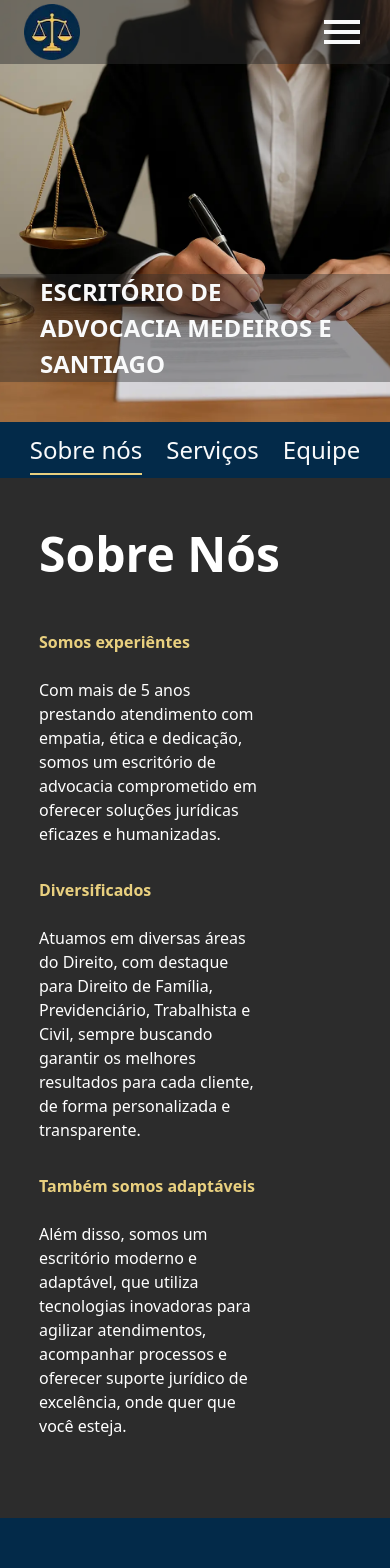
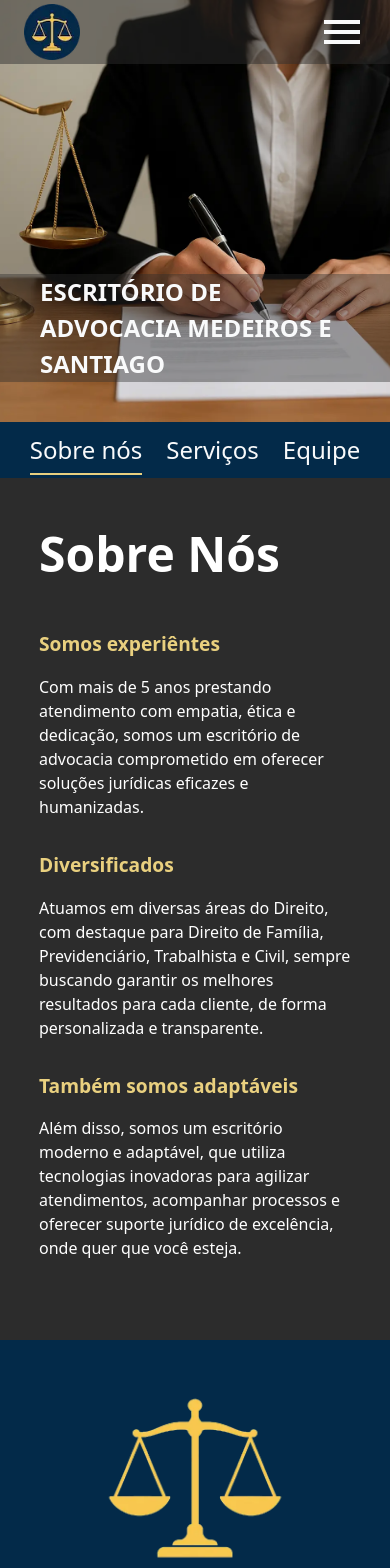
Before and after one commit to DavidSheltonSF/corporate-lawyer-website, a Next.js app: page / in a window 390 px wide. Shown: the top 1568 px of the page. Built offline with nearby package versions, Linux system fonts and the light colour scheme.

Commit message:
refactor('Sobre nós' section): enhance style on small and large screens
Removed the width limit on small screens

Increaced the subtitles font size

Decreased the gap betwwen subtitles and content

```diff
--- a/app/page.tsx
+++ b/app/page.tsx
@@ -54,27 +54,31 @@ export default function Home() {
               index={0}
               title="Sobre Nós"
               selectedSection={selectedSection}
-              additionalStyle="text-[1rem] lg:text-[1rem]"
+              additionalStyle="text-[1rem]"
             >
-              <div className="flex flex-col gap-[32px] w-[70%]">
-                <div className="flex flex-col gap-[24px]">
-                  <h3 className="text-color-secondary font-bold">Somos experiêntes</h3>
+              <div className="flex flex-col gap-[32px] lg:w-[70%]">
+                <div className="flex flex-col gap-[16px]">
+                  <h3 className="text-[1.2rem] text-color-secondary font-bold">
+                    Somos experiêntes
+                  </h3>
                   <p>
                     Com mais de 5 anos prestando atendimento com empatia, ética e dedicação, somos
                     um escritório de advocacia comprometido em oferecer soluções jurídicas eficazes
                     e humanizadas.
                   </p>
                 </div>
-                <div className="flex flex-col gap-[24px]">
-                  <h3 className="text-color-secondary font-bold">Diversificados</h3>
+                <div className="flex flex-col gap-[16px]">
+                  <h3 className="text-[1.2rem] text-color-secondary font-bold">Diversificados</h3>
                   <p>
                     Atuamos em diversas áreas do Direito, com destaque para Direito de Família,
                     Previdenciário, Trabalhista e Civil, sempre buscando garantir os melhores
                     resultados para cada cliente, de forma personalizada e transparente.
                   </p>
                 </div>
-                <div className="flex flex-col gap-[24px]">
-                  <h3 className="text-color-secondary font-bold">Também somos adaptáveis</h3>
+                <div className="flex flex-col gap-[16px]">
+                  <h3 className="text-[1.2rem] text-color-secondary font-bold">
+                    Também somos adaptáveis
+                  </h3>
                   <p>
                     Além disso, somos um escritório moderno e adaptável, que utiliza tecnologias
                     inovadoras para agilizar atendimentos, acompanhar processos e oferecer suporte
```
